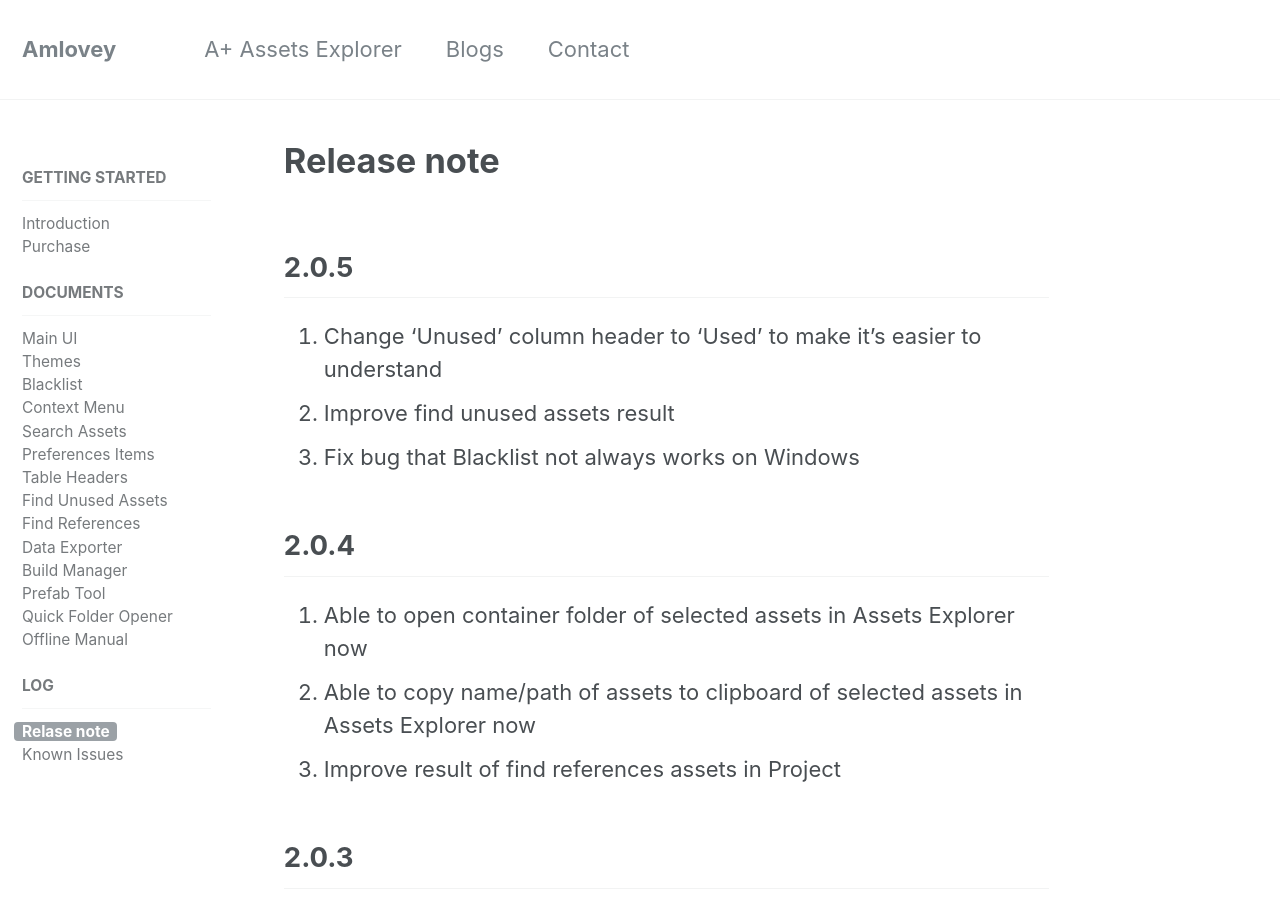
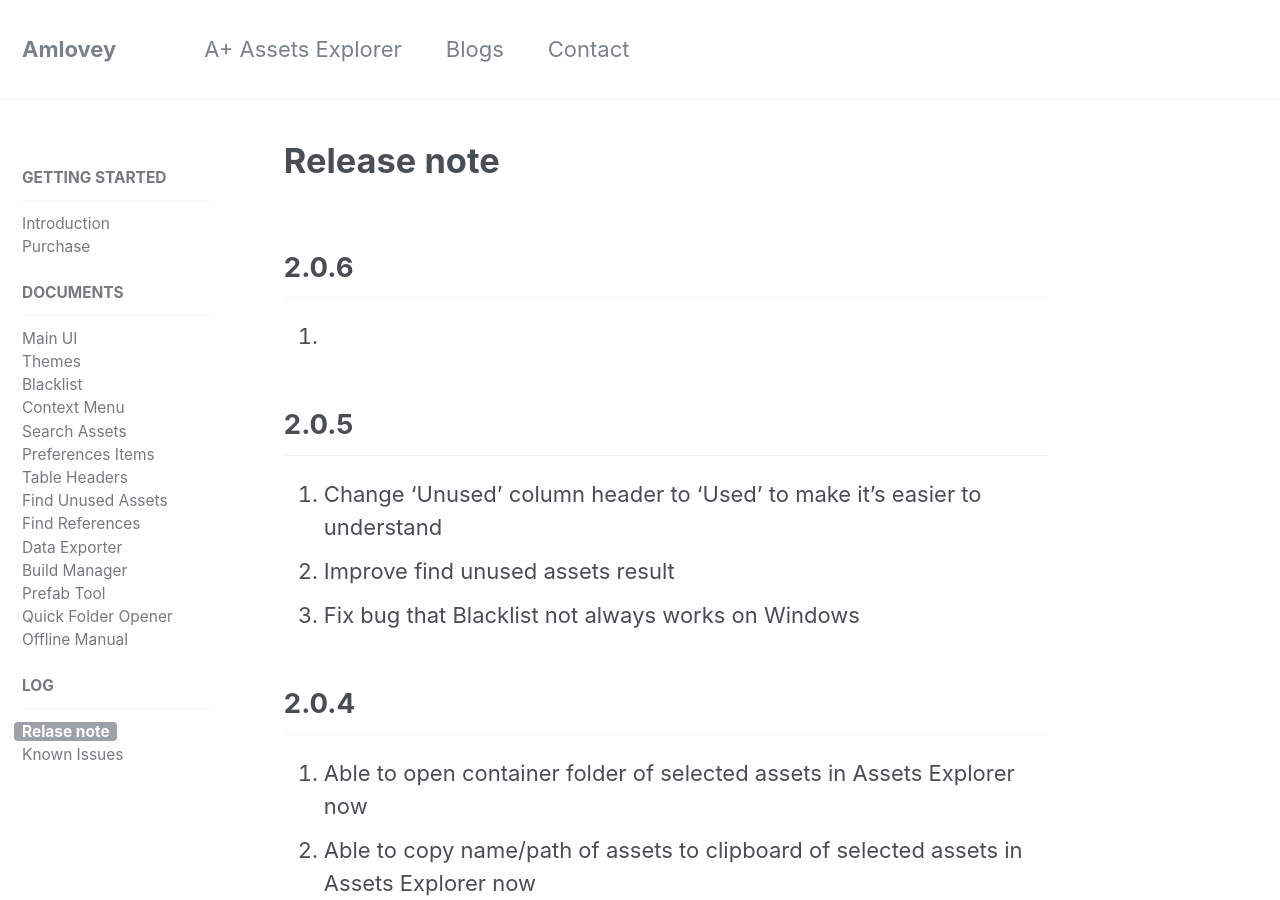
Before and after one commit to amloveyweb/amloveyweb.github.io, a Jekyll site: the page built from _pages/AssetsExplorer/release.md, in a window 1280 px wide and 900 px high. Built offline with Jekyll 4.4.1, drawn with Linux system fonts in a browser that asks for light colours.

Commit message:
update release

```diff
--- a/_pages/AssetsExplorer/release.md
+++ b/_pages/AssetsExplorer/release.md
@@ -5,6 +5,10 @@ permalink: "/assets-explorer/release-note/"
 sidebar:
   nav: "assets-explorer"
 ---
+
+## __2.0.6__
+
+1.
 
 ## __2.0.5__
 
```
